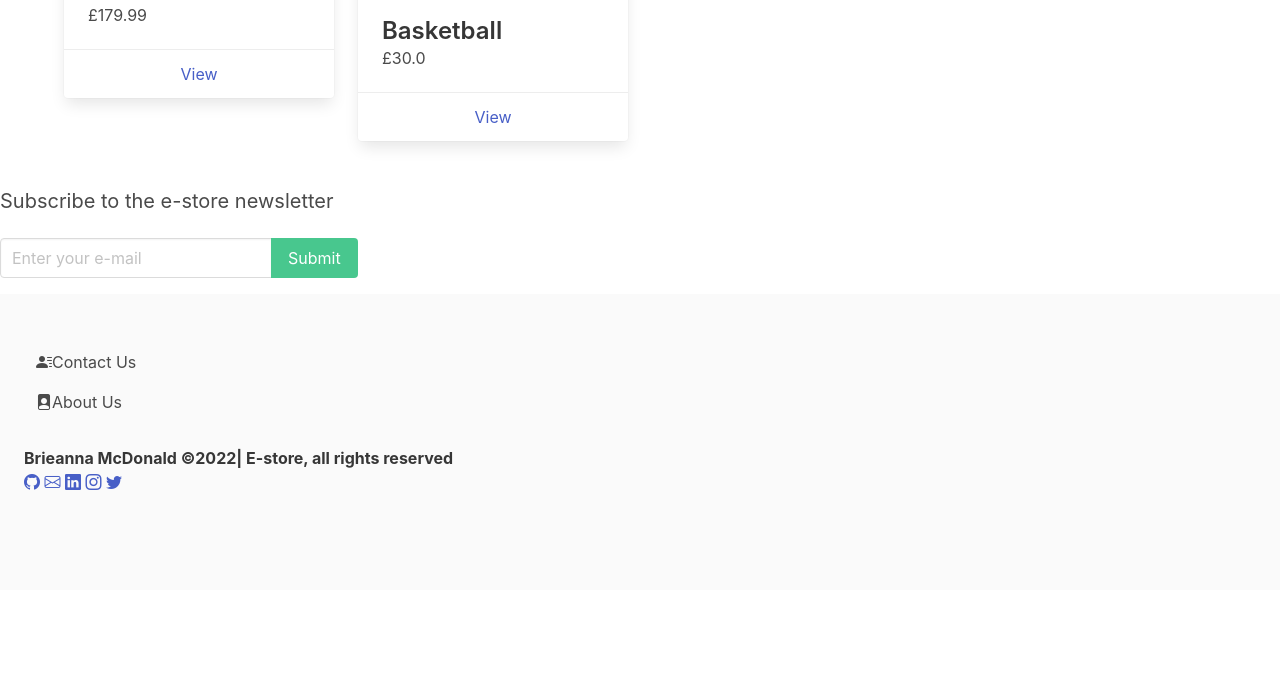
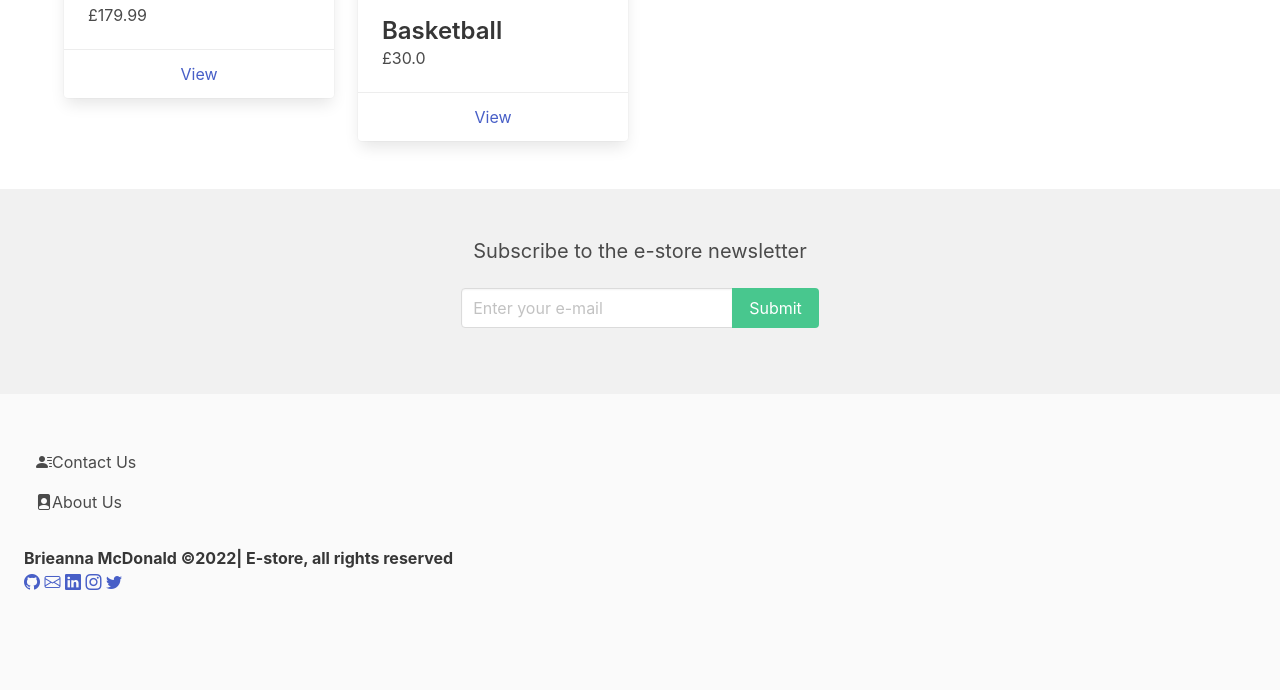
Before and after one commit to Code-Institute-Submissions/bmcdonald2000-e-commerce_JanResub, a Django app: page / in a window 1280 px wide. Shown: the part 1513-2203 px from the top of the page. Before the commit the page ends 2003 px from the top, so only its background shows below. Run offline with Django 3.2, Linux system fonts and the light colour scheme; data comes from the database, SQL or seed files in the repository; parts of the project's set-up code (start-up, migrations or seed data) failed here and were passed over; some libraries are stand-ins or nearby versions.

Commit message:
style: newsletter section of the site

```diff
--- a/static/css/style.css
+++ b/static/css/style.css
@@ -8,3 +8,20 @@ form .helptext {
 form ul:not(.errorlist) {
     display: none;
 }
+
+/* centres and styles the newsletter wrapper */
+.newsletter-wrapper {
+    padding: 50px 20px;
+    text-align: center;
+    background: #f1f1f1;
+}
+
+/* styles the notifications with the newsletter */
+.newsletter-wrapper .notification {
+    margin-top: 20px;
+}
+
+/* centres the newsletter fields */
+.newsletter-wrapper .field.has-addons {
+    justify-content: center;
+}
```
